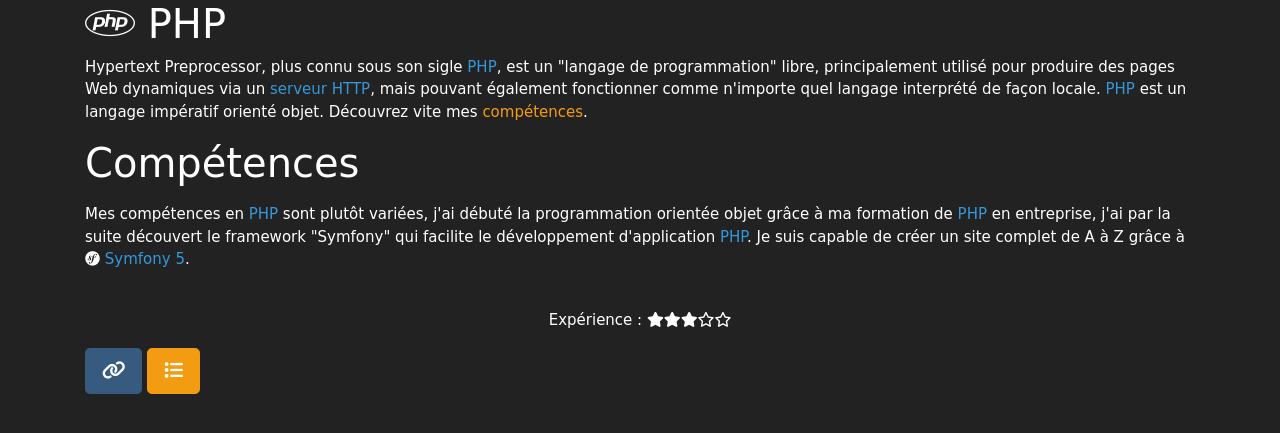
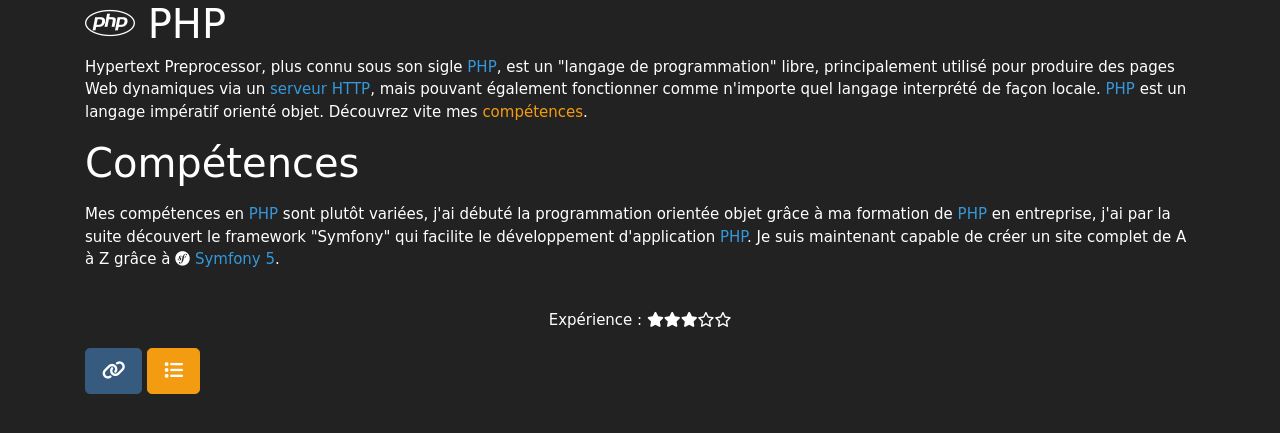
Before and after one commit to xReapex/Portfolio, a Symfony app: template templates/skills/php.html.twig in a window 1280 px wide. Shown: the part 71-504 px from the top of the page. Run offline with Twig, Linux system fonts and the light colour scheme; the template is opened without the code that fills it, so the values that code supplies are empty; some libraries are stand-ins or nearby versions; some web fonts are replaced.

Commit message:
Update php skill

```diff
--- a/templates/skills/php.html.twig
+++ b/templates/skills/php.html.twig
@@ -6,7 +6,7 @@
 {% block name2 %}Compétences{% endblock %}
 {% block content2 %}
 
-    <p>Mes compétences en <c class="text-info">PHP</c> sont plutôt variées, j'ai débuté la programmation orientée objet grâce à ma formation de <c class="text-info">PHP</c> en entreprise, j'ai par la suite découvert le framework "Symfony" qui facilite le développement d'application <c class="text-info">PHP</c>. Je suis capable de créer un site complet de A à Z grâce à <i class="fab fa-symfony"></i> <c class="text-info">Symfony 5</c>.</p>
+    <p>Mes compétences en <c class="text-info">PHP</c> sont plutôt variées, j'ai débuté la programmation orientée objet grâce à ma formation de <c class="text-info">PHP</c> en entreprise, j'ai par la suite découvert le framework "Symfony" qui facilite le développement d'application <c class="text-info">PHP</c>. Je suis maintenant capable de créer un site complet de A à Z grâce à <i class="fab fa-symfony"></i> <c class="text-info">Symfony 5</c>.</p>
     <br>
     <center>Expérience : <html><body><i class="fas fa-star"></i><i class="fas fa-star"></i><i class="fas fa-star"></i><i class="far fa-star"></i><i class="far fa-star"></i></body></html></center>
 {% endblock %}
```
